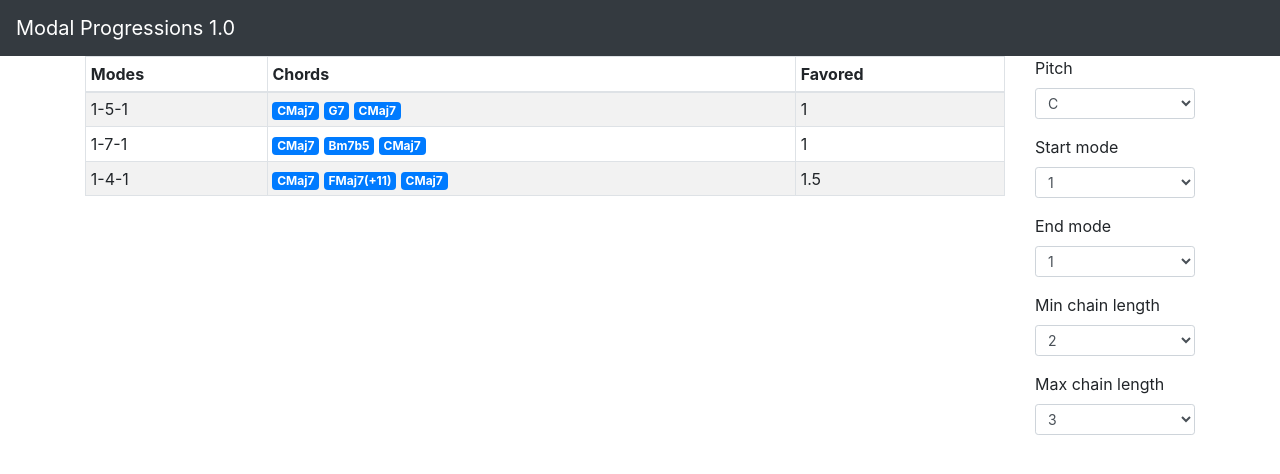
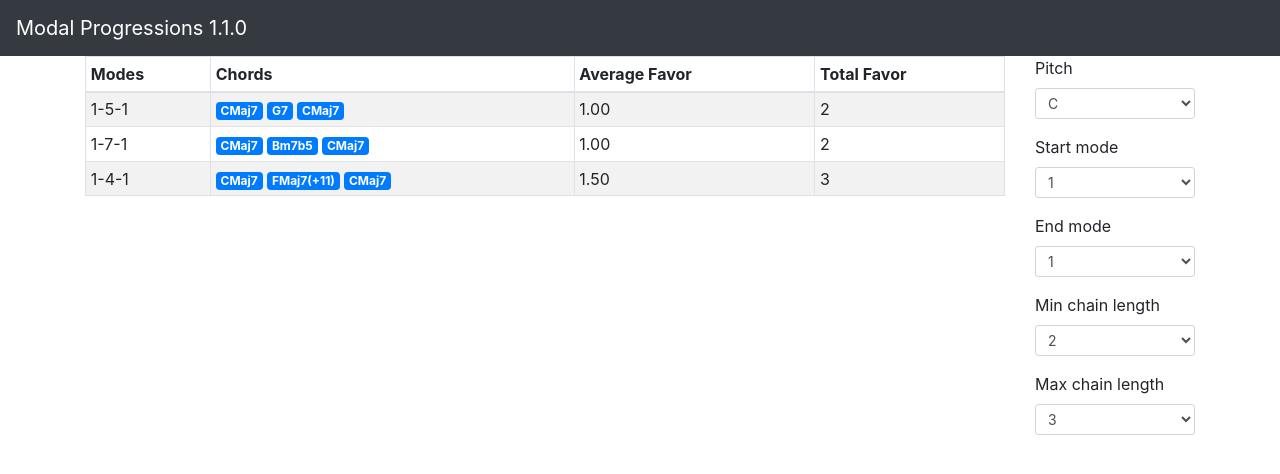
Before and after one commit to m-marini/modprog, a React (Create React App) app: page / in a window 1280 px wide. Shown: the top 474 px of the page. Built offline with nearby package versions, Linux system fonts and the light colour scheme.

Commit message:
Average and total favor

```diff
--- a/src/ModProg.jsx
+++ b/src/ModProg.jsx
@@ -136,6 +136,7 @@ function chordName(pitch, mode) {
  *   chains: [
  *     {
  *       priority: int
+ *       avgPriority: int
  *       chords: [
  *          {
  *            mode: int
@@ -160,9 +161,9 @@ function createProgressions({ start, end, minLen, maxLen, pitch }) {
         seed = ary[1];
     }
     const chainsWithNames = _(chains).map(chain => {
-        chain.priority = chain.priority / (chain.chords.length - 1);
+        chain.avgPriority = chain.priority / (chain.chords.length - 1);
         return chain;
-    }).sortBy('priority')
+    }).sortBy('avgPriority', 'priority', chain => chain.chords.length)
         .map(chain => {
             const chordsWithNames = _.map(chain.chords, mode => {
                 return {
--- a/src/ProgPane.js
+++ b/src/ProgPane.js
@@ -21,11 +21,12 @@ function Chords({ value }) {
 }
 
 function Chain({ value }) {
-  const { priority, chords } = value;
+  const { avgPriority, priority, chords } = value;
   const modes = _.join(_.map(chords, 'mode'), '-');
   return (<tr>
     <td>{modes}</td>
     <td><Chords value={chords} /></td>
+    <td>{avgPriority.toFixed(2)}</td>
     <td>{priority}</td>
   </tr>);
 }
@@ -38,7 +39,8 @@ function Chains({ value }) {
         <tr>
           <th>Modes</th>
           <th>Chords</th>
-          <th>Favored</th>
+          <th>Average Favor</th>
+          <th>Total Favor</th>
         </tr>
       </thead>
       <tbody>
@@ -169,7 +171,7 @@ class ProgPane extends Component {
     return (
       <div>
         <Navbar bg="dark" variant="dark" expand="lg">
-          <Navbar.Brand href="#home">Modal Progressions 1.0</Navbar.Brand>
+          <Navbar.Brand href="#home">Modal Progressions 1.1.0</Navbar.Brand>
           <Navbar.Toggle aria-controls="basic-navbar-nav" />
           <Navbar.Collapse id="basic-navbar-nav">
           </Navbar.Collapse>
```
Also changed, not shown: LICENCE.txt (added), 1 other file (tests, documents, lock files or other folders).
